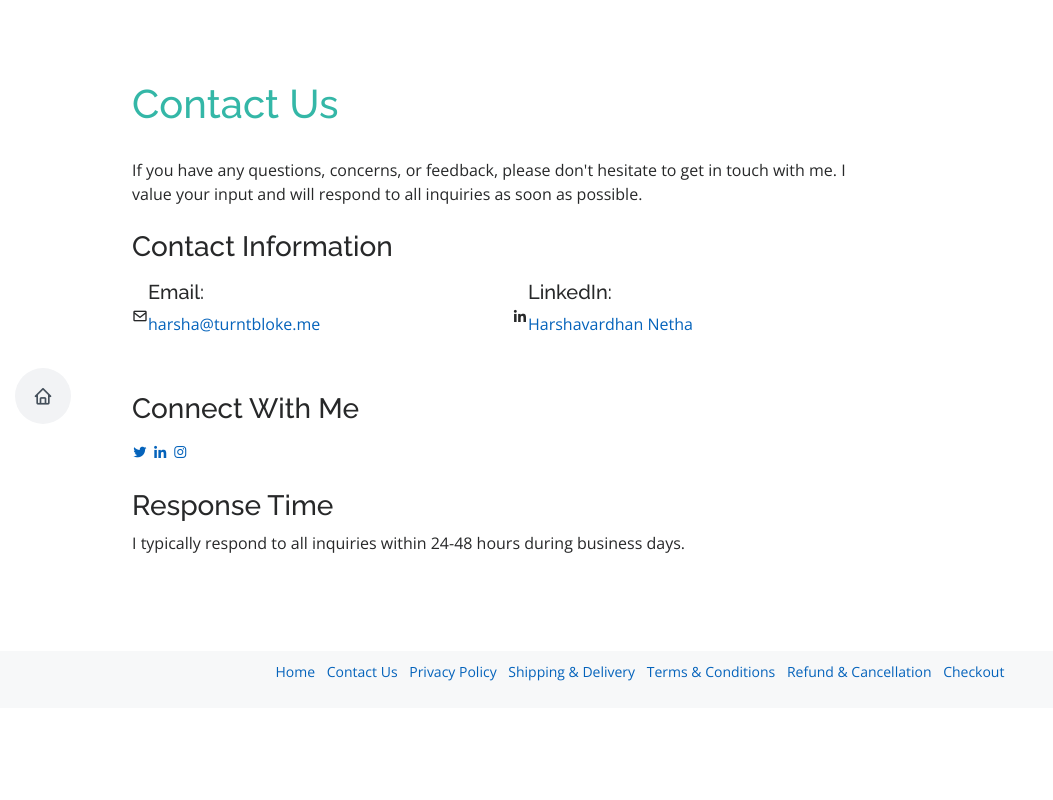
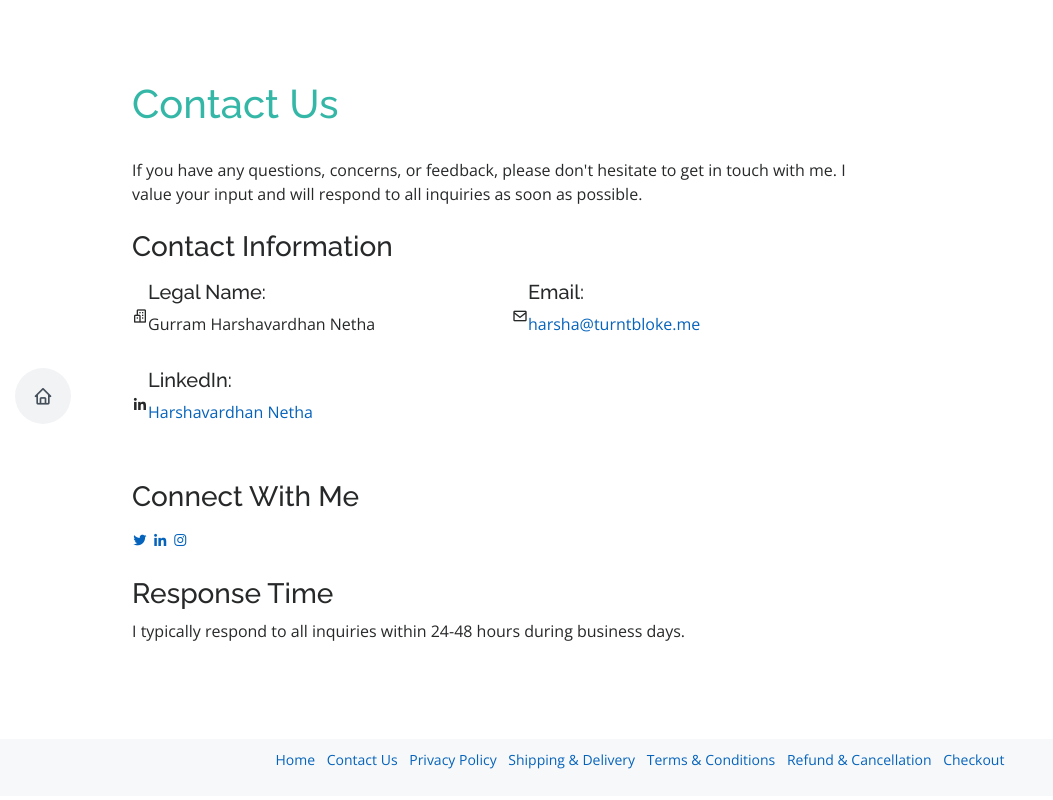
Before and after one commit to HarshavardhanNetha/HarshavardhanNetha.github.io, a plain HTML site: page policies/contact.html in a window 1280 px wide. Shown: the whole page, without its empty margins (0-1053 px from the left). Drawn offline with nearby package versions, Linux system fonts and the light colour scheme.

Commit message:
added legal name in contact page

```diff
--- a/policies/contact.html
+++ b/policies/contact.html
@@ -92,6 +92,15 @@
               <div class="contact-info mt-4">
                 <h3>Contact Information</h3>
                 <div class="row mt-3">
+                  <div class="col-md-6">
+                    <div class="info-item d-flex align-items-center mb-3">
+                      <i class="bx bx-buildings"></i>
+                      <div>
+                        <h5>Legal Name:</h5>
+                        <p>Gurram Harshavardhan Netha</p>
+                      </div>
+                    </div>
+                  </div>
                   <div class="col-md-6">
                     <div class="info-item d-flex align-items-center mb-3">
                       <i class="bx bx-envelope"></i>
```
